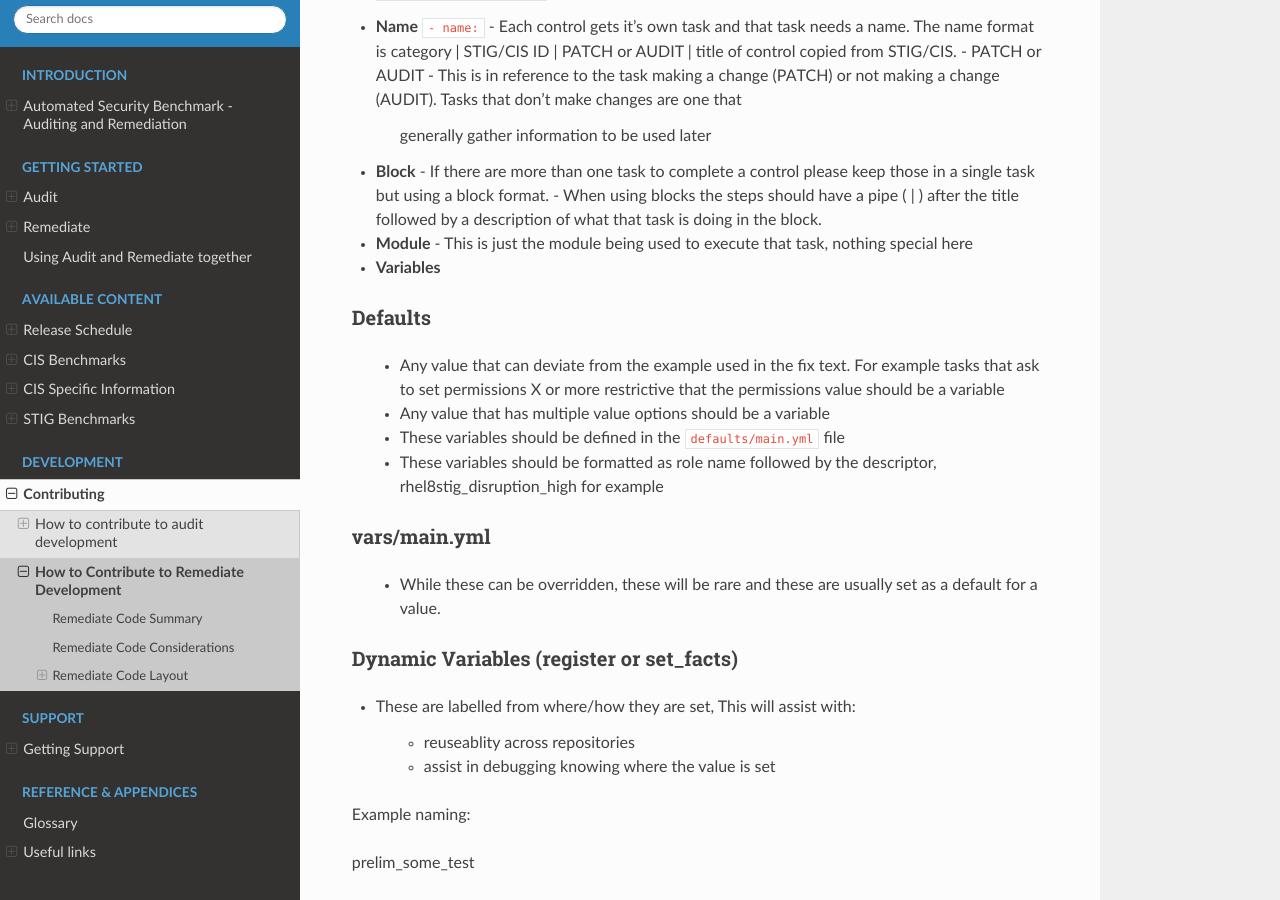
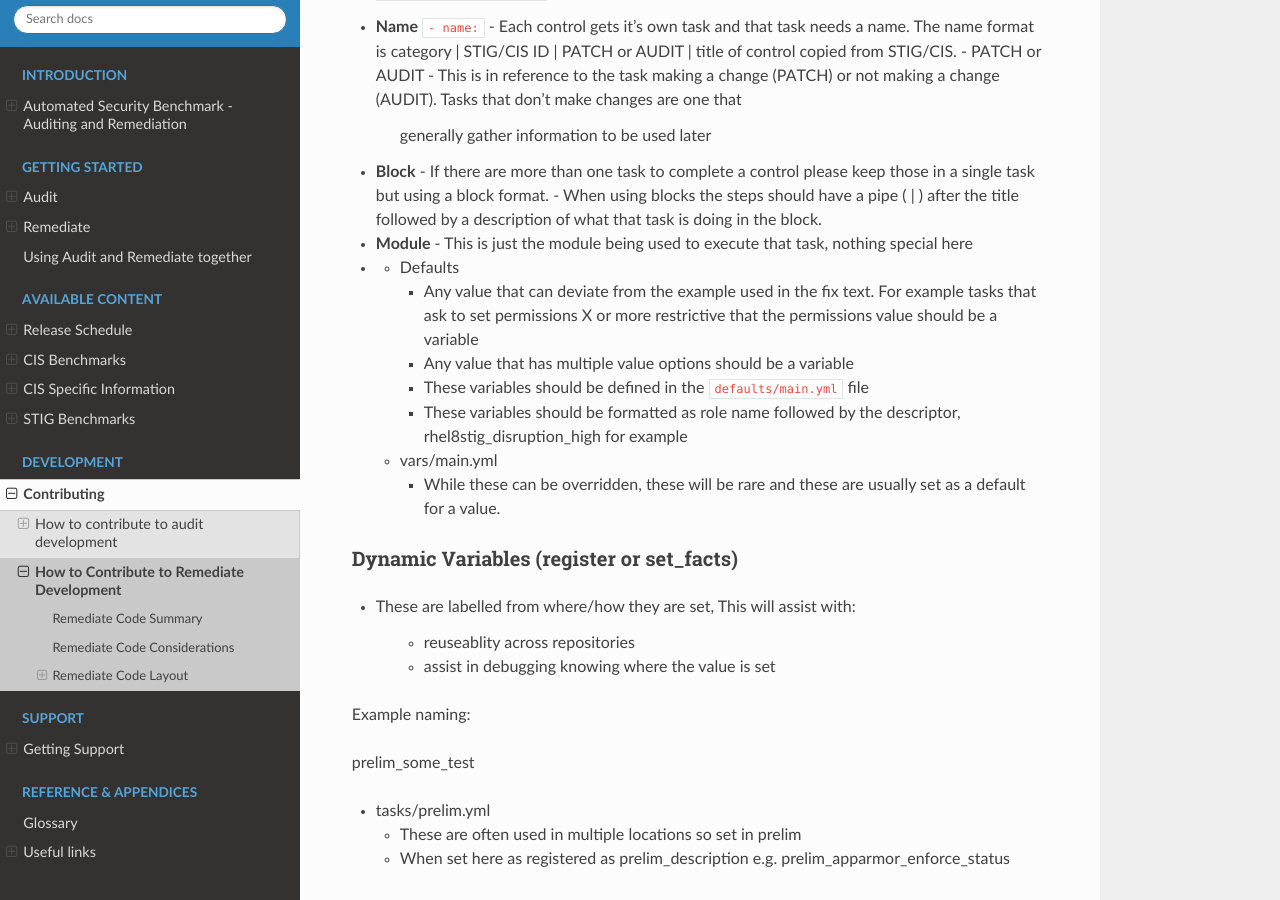
Before and after one commit to ansible-lockdown/MPG-AL-READTHEDOCS, a Sphinx documentation site: the page built from docs/source/remediate/rem_development.rst, in a window 1280 px wide and 900 px high, scrolled down 1367 px. Built offline with Sphinx 7.4.7 and the Read the Docs theme 3.1.0, drawn with Linux system fonts in a browser that asks for light colours; pages that are not in the unit, such as notebooks, are missing from menus.

Commit message:
Updated layout
Signed-off-by: Mark Bolwell <mark.bollyuk@gmail.com>

```diff
--- a/docs/source/combined/release_sched.rst
+++ b/docs/source/combined/release_sched.rst
@@ -25,7 +25,7 @@
 
 Refer to:
 
-- :ref:`Branches <../intro:Branches>`.
+- :doc:`Branches <../intro:Branches>`
 
 Example
 ^^^^^^^
--- a/docs/source/remediate/rem_development.rst
+++ b/docs/source/remediate/rem_development.rst
@@ -57,19 +57,19 @@
 - **Module**
   - This is just the module being used to execute that task, nothing special here
 
-- **Variables**
+- Variables
+  ^^^^^^^^^
 
-Defaults
-^^^^^^^^
-  - Any value that can deviate from the example used in the fix text. For example tasks that ask to set permissions X or more restrictive that the permissions value should be a variable
-  - Any value that has multiple value options should be a variable
-  - These variables should be defined in the ``defaults/main.yml`` file
-  - These variables should be formatted as role name followed by the descriptor, rhel8stig_disruption_high for example
+  - Defaults
 
-vars/main.yml
-^^^^^^^^^^^^^
+    - Any value that can deviate from the example used in the fix text. For example tasks that ask to set permissions X or more restrictive that the permissions value should be a variable
+    - Any value that has multiple value options should be a variable
+    - These variables should be defined in the ``defaults/main.yml`` file
+    - These variables should be formatted as role name followed by the descriptor, rhel8stig_disruption_high for example
 
-  - While these can be overridden, these will be rare and these are usually set as a default for a value.
+  - vars/main.yml
+
+    - While these can be overridden, these will be rare and these are usually set as a default for a value.
 
 Dynamic Variables (register or set_facts)
 ^^^^^^^^^^^^^^^^^^^^^^^^^^^^^^^^^^^^^^^^^
```
